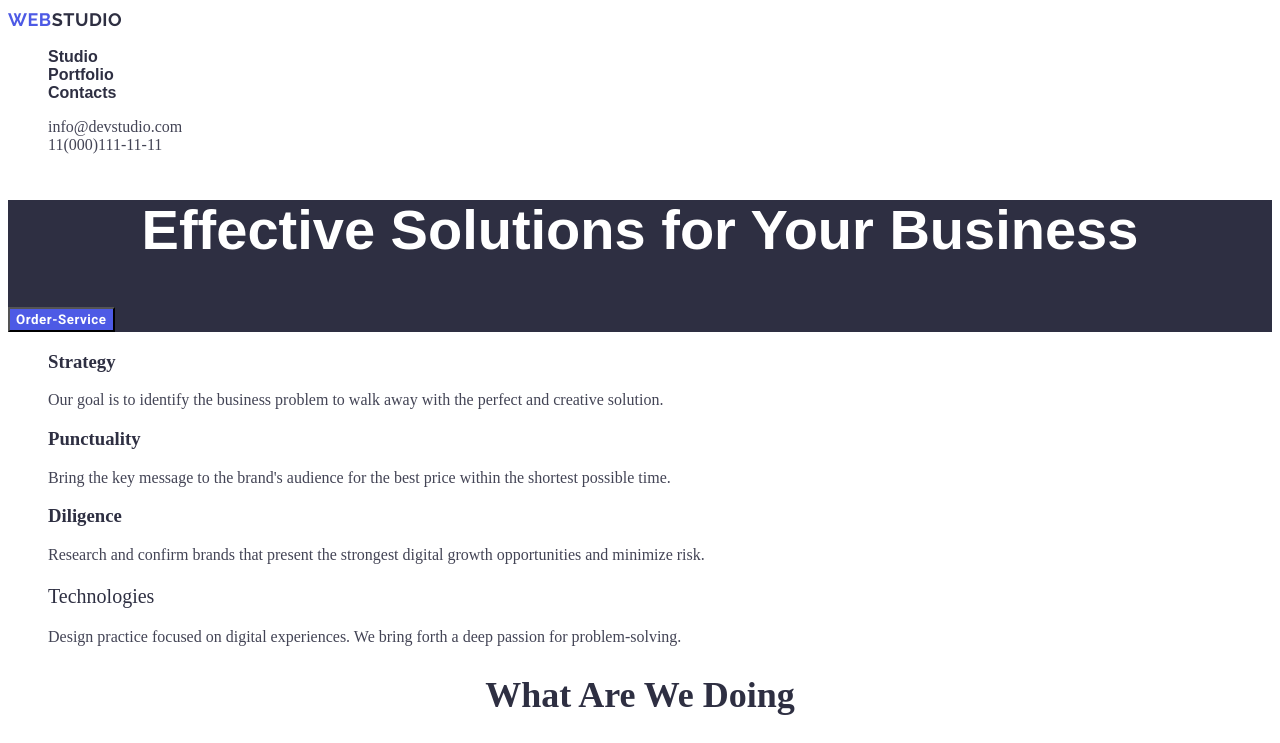
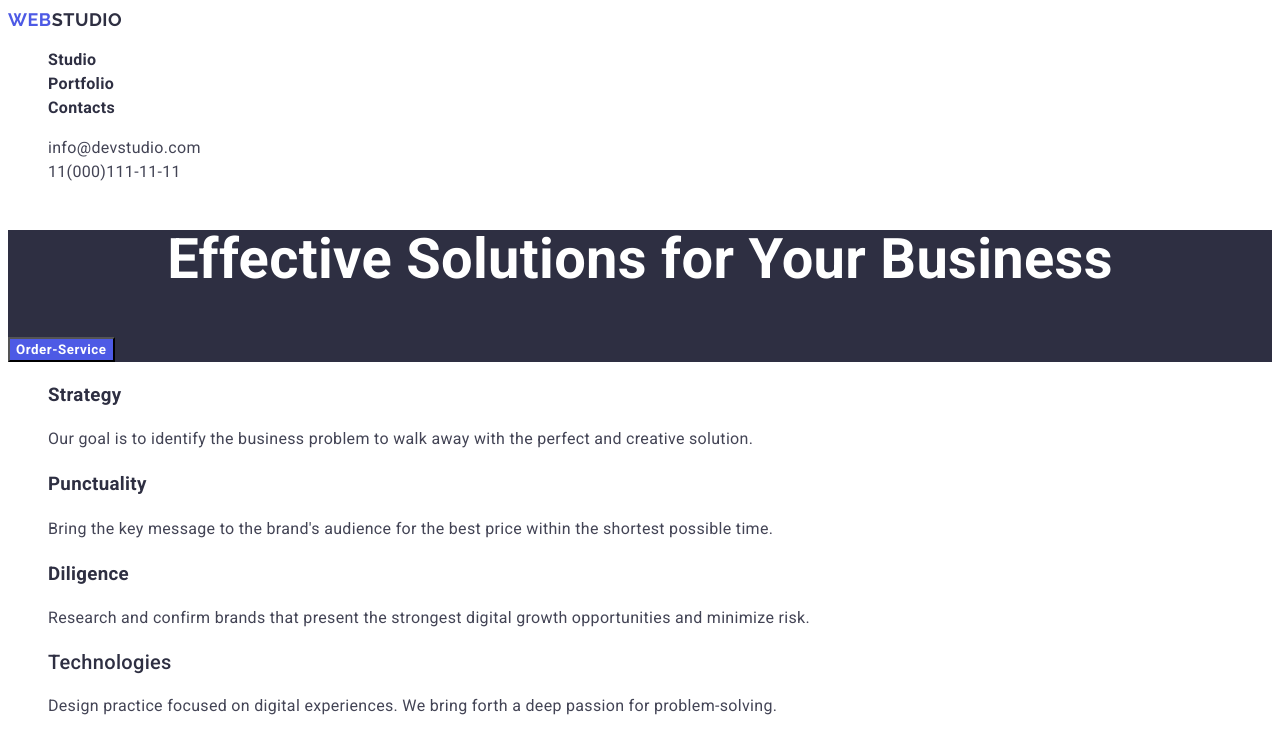
Before and after one commit to 9Alla9/goit-markup-hw-02, a plain HTML site: page index.html in a window 1280 px wide. Shown: the top 743 px of the page. Drawn offline with Linux system fonts and the light colour scheme.

Commit message:
error correction

```diff
--- a/css/styles.css
+++ b/css/styles.css
@@ -1,4 +1,4 @@
-.body {
+body {
   font-family: "Roboto", sans-serif;
   color: #455347;
   font-size: 16px;
@@ -36,12 +36,9 @@
 .header-logo-web {
   color: var(--logo-web-color);
 }
-.header-list {
-}
-.header-item {
-}
+/*----header-list{}-----*/
+/*----header-item {}-----*/
 .header-link {
-  font-family: "Roboto Body Bold", sans-serif;
   font-weight: 600;
   color: #2e2f42;
   flex: none;
@@ -63,8 +60,7 @@
   font-weight: 400;
   color: #434455;
 }
-.main {
-}
+/*----main{}-----*/
 .visually-hidden {
   position: absolute;
   width: 1px;
@@ -89,7 +85,6 @@
   line-height: 1.07;
   text-align: center;
   color: #ffffff;
-  font-family: "Roboto Header 1", sans-serif;
 }
 .header-btn {
   font-family: "Roboto", sans-serif;
@@ -101,16 +96,14 @@
   letter-spacing: 0.04em;
   color: #ffffff;
   background: #4d5ae5;
+  cursor: pointer;
 }
 
 /*------text--------*/
 
-.text {
-}
-.text-list {
-}
-.text-item {
-}
+/*------.text {}--------*/
+/*------.text-list {}-------*/
+/*------.text-item {}--------*/
 .text-title {
   color: var(--title-color);
 }
@@ -125,28 +118,24 @@
 }
 
 /*----about-----*/
-
-.about {
-}
+/*----.about {}----*/
 .about-title {
   font-weight: 600;
   font-size: 36px;
   line-height: 1.11;
   text-align: center;
-  font-family: "Roboto Header 2";
   text-transform: capitalize;
   color: var(--title-color);
 }
 
-.about-list {
-}
+/*----.about-list {}---*/
 .about-item {
 }
 
 /*------user--------*/
 
 .user {
-  background: #ffffff;
+  background: #f4f4fd;
 }
 .user-logo {
   font-weight: 600;
@@ -157,10 +146,8 @@
   color: #434455;
   font-family: "Roboto body", sans-serif;
 }
-.user-list {
-}
-.user-item {
-}
+/*---.user-list {}------*/
+/*-----.user-item {}-----*/
 .user-quote {
   font-weight: 400;
   text-align: center;
```
